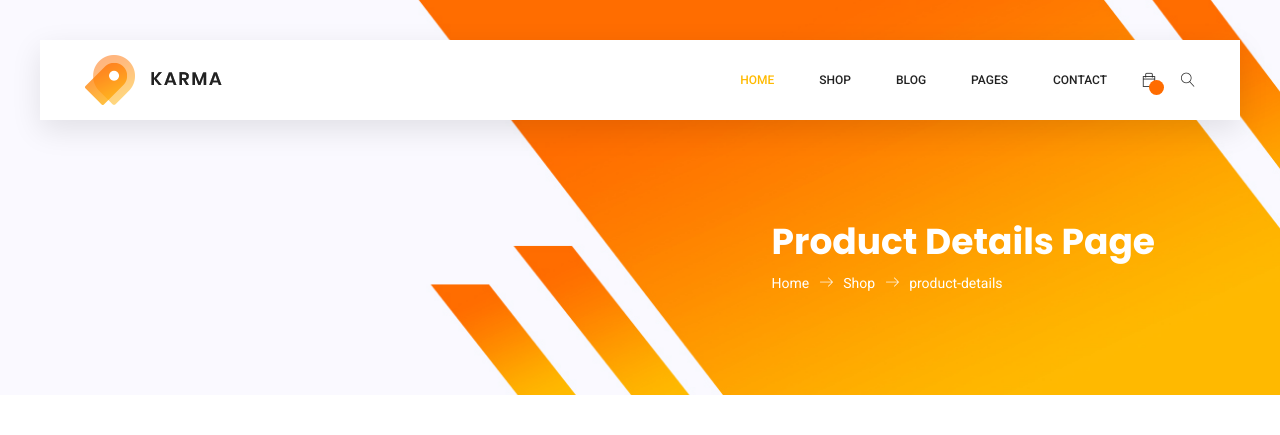
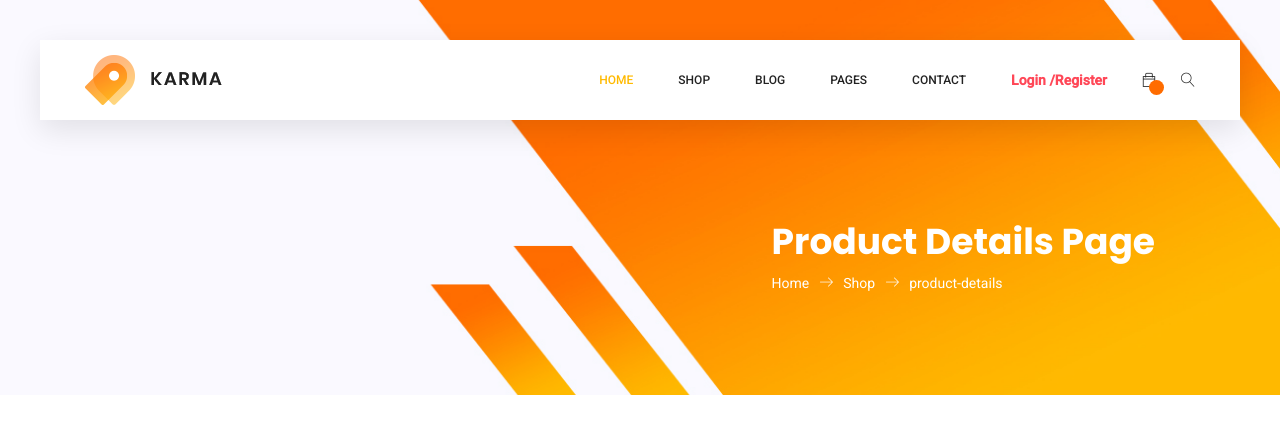
Before and after one commit to TrongPhuCBL49/Shoe-Store-Django, a Django app: page /authen/login/ in a window 1280 px wide. Shown: the top 435 px of the page. Run offline with Django 3.2, Linux system fonts and the light colour scheme; some libraries are stand-ins or nearby versions.

Commit message:
Improve Login/Logout - thanks Huan

```diff
--- a/ShoeStore/ShoeStore/settings.py
+++ b/ShoeStore/ShoeStore/settings.py
@@ -55,6 +55,7 @@ MIDDLEWARE = [
     'django.middleware.clickjacking.XFrameOptionsMiddleware',
 ]
 
+LOGOUT_REDIRECT_URL = '/'
 ROOT_URLCONF = 'ShoeStore.urls'
 
 TEMPLATES = [
--- a/ShoeStore/Templates/authen/login.html
+++ b/ShoeStore/Templates/authen/login.html
@@ -26,7 +26,7 @@
                         <div class="hover">
                             <h4>New to our website?</h4>
                             <p>There are advances being made in science and technology everyday, and a good example of this is the</p>
-                            <a class="primary-btn" href="{% url 'user:register' %}">Create an Account</a>
+                            <a class="primary-btn" href="{% url 'authen:register' %}">Create an Account</a>
                         </div>
                     </div>
                 </div>
--- a/ShoeStore/Templates/homepage/header.html
+++ b/ShoeStore/Templates/homepage/header.html
@@ -45,7 +45,31 @@
                             </ul>
                         </li>
                         <li class="nav-item"><a class="nav-link" href="{% static 'homepage/contact.html' %}">Contact</a></li>
+                        {% if request.user.is_authenticated %}
+                        <li class="nav-item d-flex flex-row justify-content-center align-items-center">
+                            <a style="color: #ff4757; font-weight: bold;">
+                                {{ request.user.username }} /
+                            </a>
+                            <a href="{% url 'authen:logout' %}"
+                                style="color: #ff4757; font-weight: bold;">
+                                Logout
+                            </a>
+                        </li>
+                        {% else %}
+                        <li class="nav-item d-flex flex-row justify-content-center align-items-center">
+                            <a href="{% url 'authen:login' %}"
+                                style="color: #ff4757; font-weight: bold;">
+                                Login /
+                            </a>
+                            <a href="{% url 'authen:register' %}"
+                                style="color: #ff4757; font-weight: bold;"
+                            >
+                                Register
+                            </a>
+                        </li>
+                        {% endif %}
                     </ul>
+
                     <ul class="nav navbar-nav navbar-right">
                         <li class="nav-item">
                             <a href="{% url 'carts:cart' %}" class="cart">
--- a/ShoeStore/authen/urls.py
+++ b/ShoeStore/authen/urls.py
@@ -1,9 +1,12 @@
 from django.urls import path
 from .views import register_page, login_page
+from django.contrib.auth.views import LogoutView
+
 
 app_name = 'authen'
 
 urlpatterns = [
     path('register/', register_page, name='register'),
     path('login/', login_page, name='login'),
+    path('logout/', LogoutView.as_view(), name='logout'),
 ]
--- a/ShoeStore/authen/views.py
+++ b/ShoeStore/authen/views.py
@@ -3,6 +3,7 @@ from django.views import View
 from .forms import LoginForm, RegisterForm
 from django.contrib.auth import authenticate, login, get_user_model
 from .models import CustomerUser
+from django.utils.http import is_safe_url
 # Create your views here.
 
 User = get_user_model()
@@ -31,11 +32,20 @@ def register_page(request):
 def login_page(request):
     form = LoginForm(request.POST or None)
     context = {"form": form}
+    next_ = request.GET.get('next')
+    next_post = request.POST.get('next')
+    redirect_path = next_ or next_post or None
     if form.is_valid():
         username = form.cleaned_data.get("username")
         password = form.cleaned_data.get("password")
         user = authenticate(request, username=username, password=password)
         if user is not None:
             login(request, user)
-            return redirect("/home")
+            if is_safe_url(redirect_path, request.get_host()):
+                return redirect(redirect_path)
+            else:
+                return redirect("/")
+        else:
+            # Return an 'invalid login' error message.
+            print("Error")
     return render(request, 'authen/login.html', context)
```
Also changed, not shown: ShoeStore/Templates/carts/checkout.html (+12 -7 lines), ShoeStore/db.sqlite3.
